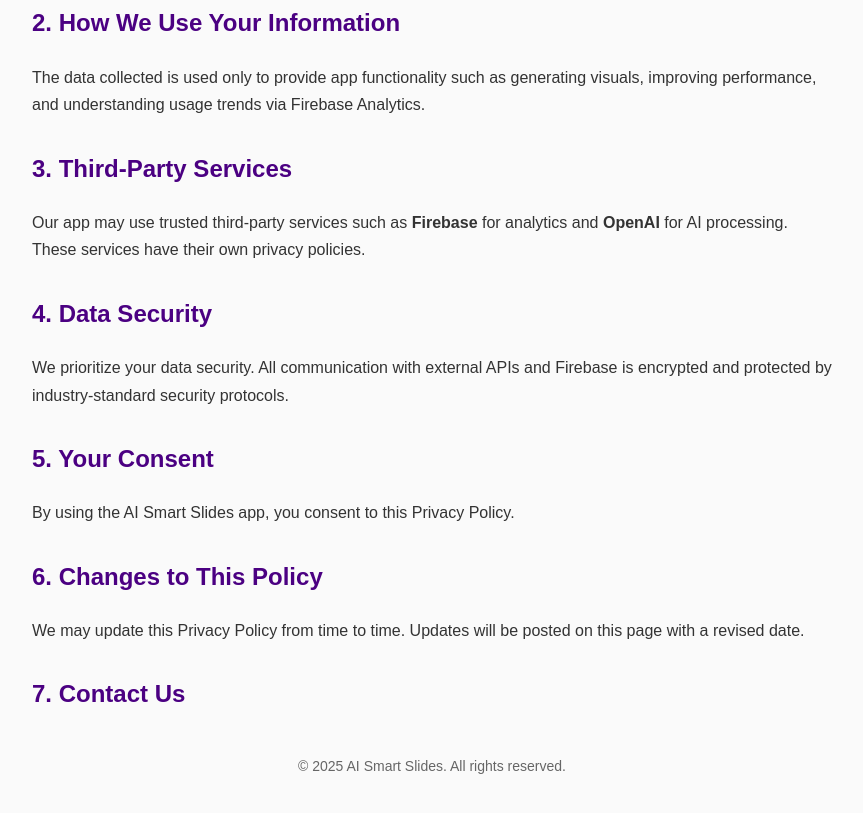
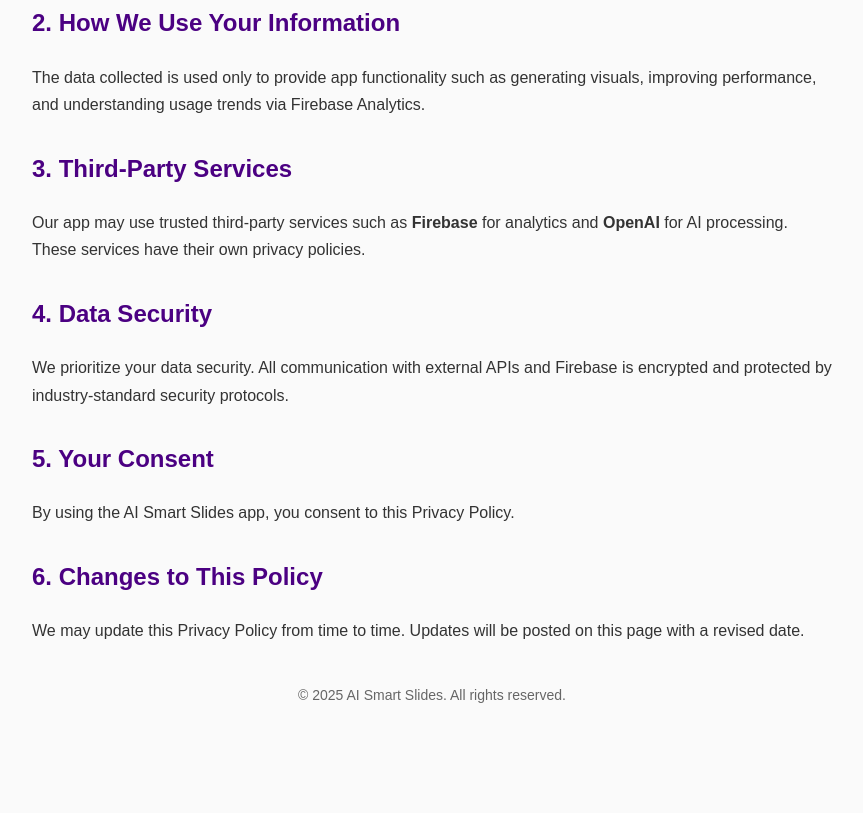
Before and after one commit to uzairhassan375/Privacy-Policy-Smart-Slides, a plain HTML site: page index.html in a window 1280 px wide. Shown: the part 381-1194 px from the top of the page, without its empty margins (208-1071 px from the left). After the commit the page ends 1129 px from the top, so only its background shows below. Drawn offline with Linux system fonts and the light colour scheme.

Commit message:
Update index.html

```diff
--- a/index.html
+++ b/index.html
@@ -78,8 +78,6 @@
     with a revised date.
   </p>
 
-  <h2>7. Contact Us</h2>
-
   <footer>
     &copy; 2025 AI Smart Slides. All rights reserved.
   </footer>
```
